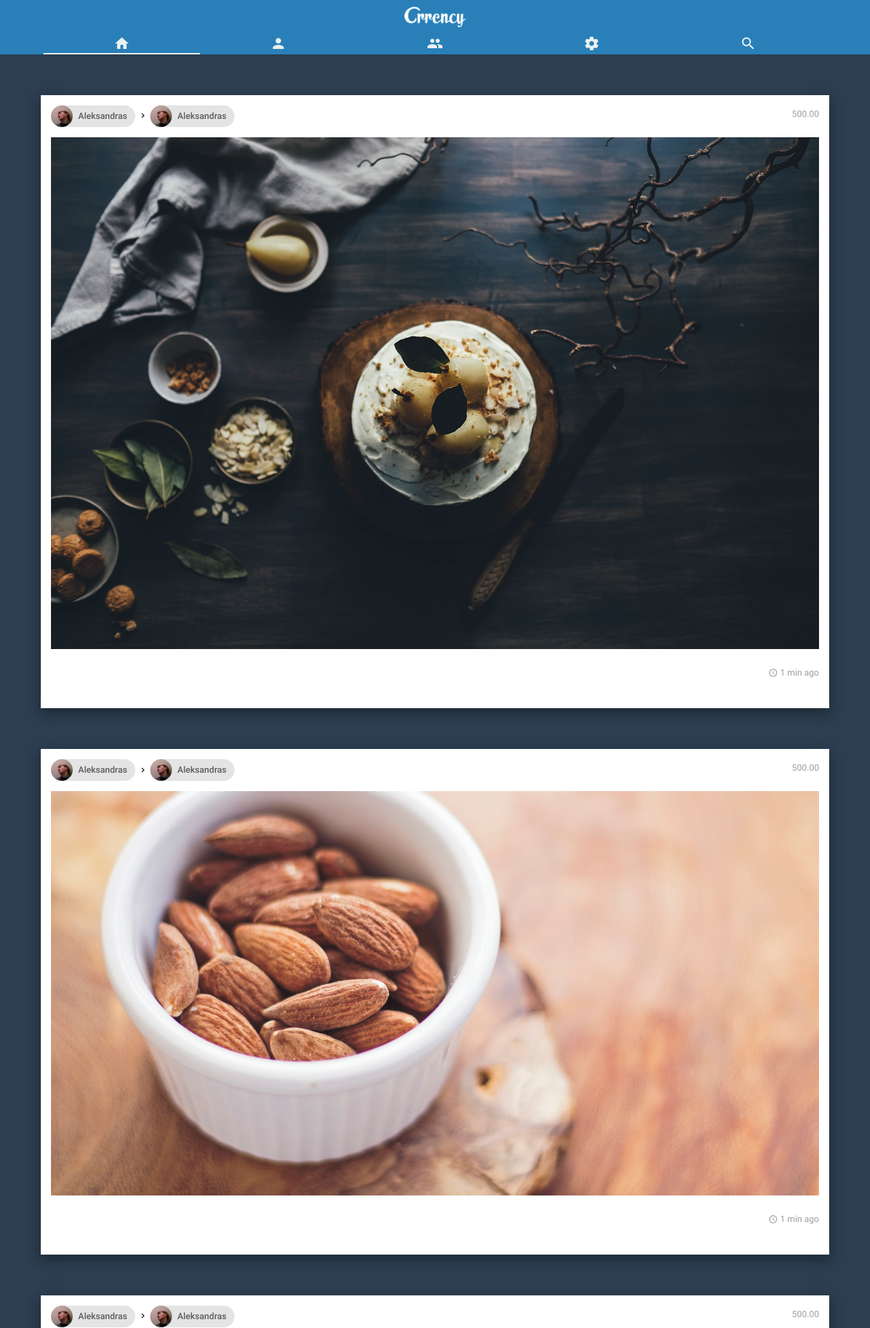
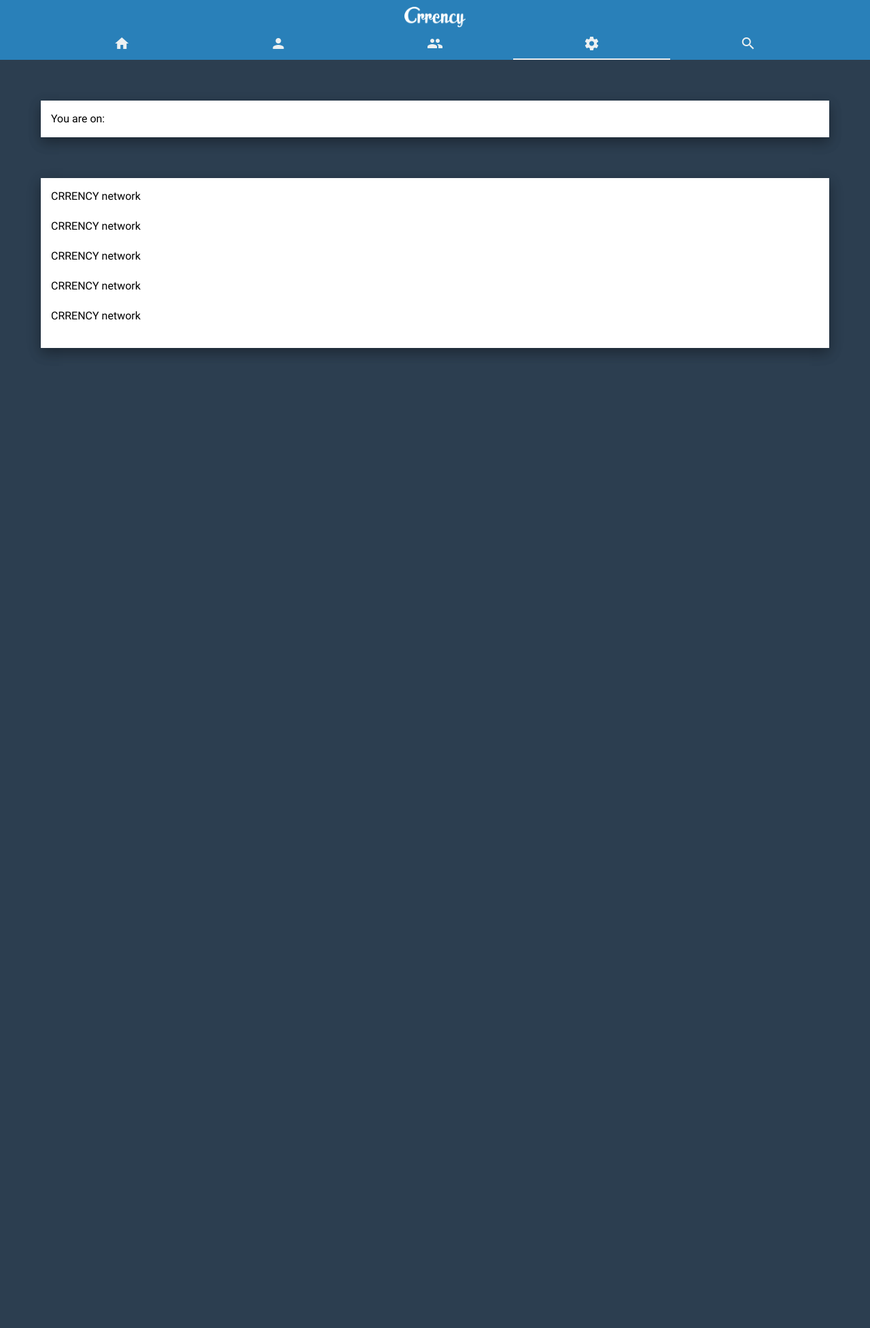
Before and after one commit to aleksandrmaksimoviclt/crrency_web_app, a Django app: page /dashboard/ in a window 1280 px wide. Shown: the top 1954 px of the page at 68% size. After the commit the page ends 522 px from the top, so only its background shows below. Run offline with Django 3.2, Linux system fonts and the light colour scheme; parts of the project's set-up code (start-up, migrations or seed data) failed here and were passed over.

Commit message:
added temporary fix for ui tabs indicator displasement bug

```diff
--- a/dashboard/templates/dashboard/index.html
+++ b/dashboard/templates/dashboard/index.html
@@ -47,7 +47,7 @@
 </div>
 
 <!--Navigation Tabs Open-->
-<section class="darkblue fixed" style="width:100%; height:80px; z-index:8000;" id="navigation-tabs">
+<section class="darkblue fixed" style="width:100%; height:88px; z-index:8000;" id="navigation-tabs">
 		<div class="container center logo-header">
 			<img class="logo" src="{% static 'dashboard/img/logo.png' %}">
 		</div>
@@ -70,7 +70,7 @@
 
 <!-- Tabs Content Open-->
 
-<section class="hide" style="padding-top: 80px;" id="tabs-content">
+<section class="hide" style="padding-top: 88px;" id="tabs-content">
 
 	<div id="timeline" class="col s12">
 		<div class="row-feed black-text post white z-depth-2">
@@ -174,8 +174,8 @@
 
 					<img class="sender rounded profile-image " src="{% static "dashboard/img/simas.jpg" %}" alt="Sender"/></br>
 					<span class="profile-name"> Simonas Zilinkas</span></br>
-					<span class="profile-info black-text"><i class="material-icons md-14 line-height-inherit vertical-allign-bottom">work</i> UI/UX Designer</br></span>
-					<i class="material-icons md-14 line-height-inherit vertical-allign-bottom">location_city</i>Vilnius, Lithuania</br>
+					<span class="profile-info black-text">UI/UX Designer</br></span>
+					Vilnius, Lithuania</br>
 					<span class="balance-current">+100.00</span></br>
 					<span class="balance-month">+200.00% This Month</span>
 
@@ -290,21 +290,37 @@
 
 
 	</div>
-
-	<div id="people">
+</div>
+	<div id="people" class="col s12">
 		<div class="col s12">
 			<div class="row-feed black-text post white z-depth-2">
-
+				People
 			</div>
 		</div>
 	</div>
 
 	<div id="settings">
-		HEY HEY
+		<div class="col s12">
+			<div class="row-feed black-text post white z-depth-2">
+				You are on:
+			</div>
+
+			<div class="row-feed black-text post white z-depth-2">
+				<div class="row">CRRENCY network</div>
+				<div class="row">CRRENCY network</div>
+				<div class="row">CRRENCY network</div>
+				<div class="row">CRRENCY network</div>
+				<div class="row">CRRENCY network</div>
+			</div>
+		</div>
 	</div>
 
 	<div id="search">
-		:)
+		<div class="col s12">
+			<div class="row-feed black-text post white z-depth-2">
+				Search
+			</div>
+		</div>
 	</div>
 </section>
 
--- a/static/dashboard/css/body.css
+++ b/static/dashboard/css/body.css
@@ -56,7 +56,7 @@ body{overflow: visible !important;background-color: #2C3E50;}
 
 .logo-header{width:inherit; height:40px;}
 img.logo {padding-top: 10px;height: 100%;}
-.tabs {height: 40px;}
+.tabs {height: 48px;}
 
 .col-5th{width: 20% !important;margin-left: auto;left: auto;right: auto;}
 
@@ -79,3 +79,6 @@ img.logo {padding-top: 10px;height: 100%;}
     max-width: 1280px;
     margin: 0 auto;
 }
+
+.tabs .indicator { display: none; }
+.tabs .tab a.active { border-bottom: 2px solid #ECF0F1; }
--- a/static/dashboard/js/init.js
+++ b/static/dashboard/js/init.js
@@ -6,7 +6,7 @@ $(window).load(function(){
         whotransactsresize();
     });
 */
-    $('ul.tabs').tabs('select_tab', 'timeline');
+    $('ul.tabs').tabs('select_tab', 'settings');
 
 
 
@@ -36,3 +36,26 @@ navbardepth = function(){
         $('#navigation-tabs').removeClass("z-depth-3");
     }
 };
+
+/* TODO Do action while scroll */
+/*
+
+$(function() {
+
+    var timer, el = $('body'),
+        flag = false;
+    $(window).scroll(function() {
+        if (!flag) {
+            flag = true;
+            el.addClass('scrolling');
+        }
+        clearTimeout(timer);
+        timer = setTimeout(function() {
+            el.removeClass('scrolling');
+            flag = false;
+        }, 200);
+    });
+
+});
+
+*/
```
